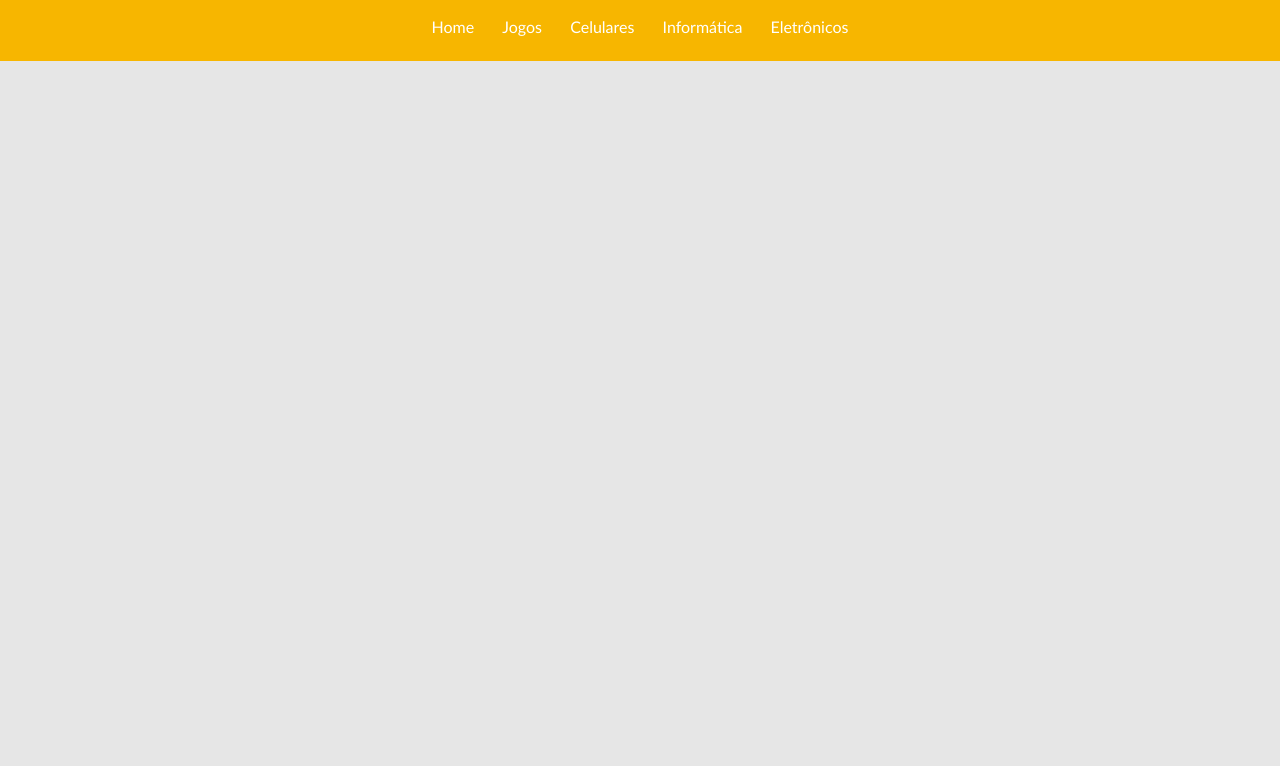
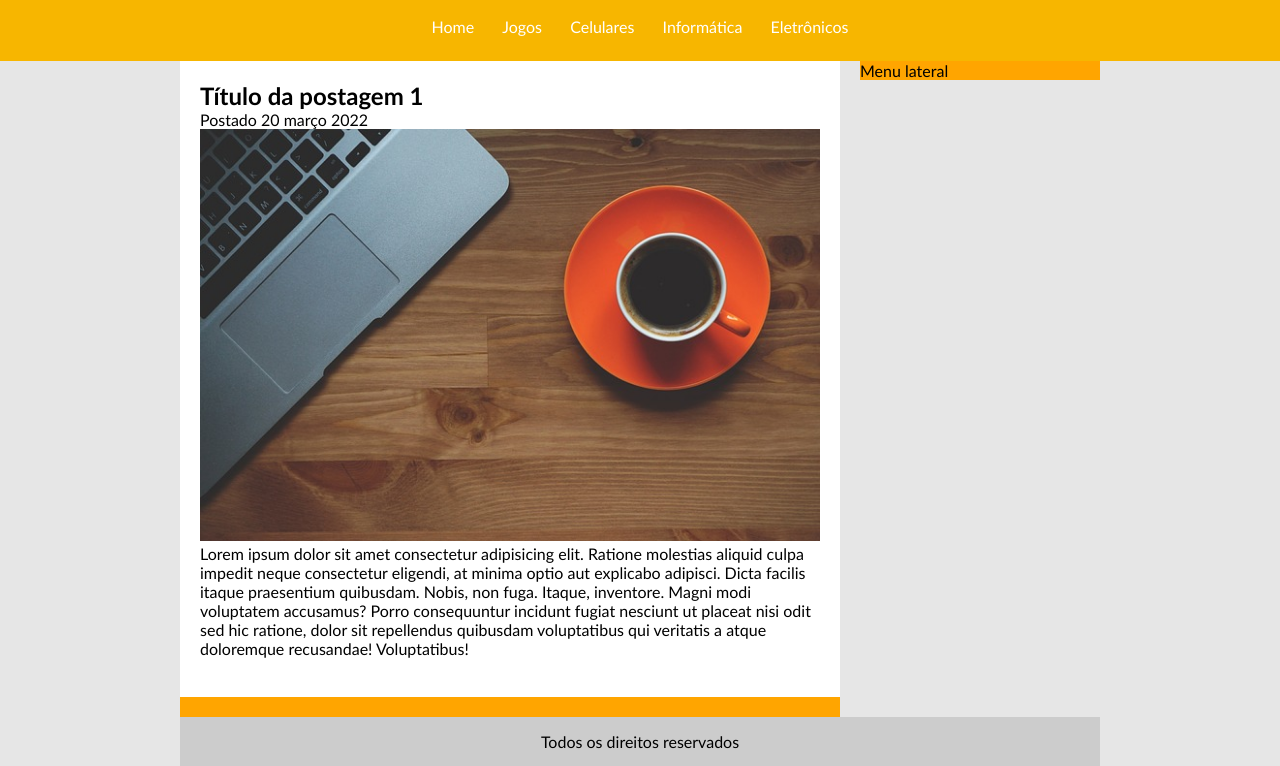
Before and after one commit to phtavaress/tecblog, a plain HTML site: page index.html in a window 1280 px wide. Shown: the part 76-842 px from the top of the page. Before the commit the page ends 800 px from the top, so only its background shows below. Drawn offline with Linux system fonts and the light colour scheme.

Commit message:
Implementação da area de postagem, menu lateral e rodape

```diff
--- a/css/estilo.css
+++ b/css/estilo.css
@@ -19,6 +19,38 @@ body {
 
 #area-logo, #area-menu {
     padding: 10px;
+}
+
+#area-principal {
+    width: 920px;
+    margin: 0 auto;
+}
+
+#area-postagens, #area-lateral {
+    background: orange;
+}
+
+#area-postagens {
+    width: 660px;
+    float: left;
+}
+
+#area-lateral {
+    width: 240px;
+    float: right;
+}
+
+.postagem {
+    padding: 20px;
+    margin-bottom: 20px;
+    background: white;
+}
+
+#rodape {
+    clear: both;
+    background: #CCC;
+    text-align: center;
+    padding: 15px;
 }
 
 /* Formatação do menu */
--- a/index.html
+++ b/index.html
@@ -1,11 +1,11 @@
 <!DOCTYPE html>
 <html lang="en">
   <head>
-    <meta charset="UTF-8">
-    <meta http-equiv="X-UA-Compatible" content="IE=edge">
-    <meta name="viewport" content="width=device-width, initial-scale=1.0">
+    <meta charset="UTF-8" />
+    <meta http-equiv="X-UA-Compatible" content="IE=edge" />
+    <meta name="viewport" content="width=device-width, initial-scale=1.0" />
     <title>TecBlog - O seu Blog de tecnologia</title>
-    <link rel="stylesheet" href="css/estilo.css">
+    <link rel="stylesheet" href="css/estilo.css" />
   </head>
   <body>
     <div id="area-cabecalho">
@@ -20,5 +20,27 @@
         <a href="eletronicos.html">Eletrônicos</a>
       </div>
     </div>
+    <div id="area-principal">
+      <div id="area-postagens">
+        <div class="postagem">
+          <h2>Título da postagem 1</h2>
+          <span>Postado 20 março 2022</span>
+          <img width="620px" src="imagens/imagem1.jpg" />
+          <p>
+            Lorem ipsum dolor sit amet consectetur adipisicing elit. Ratione
+            molestias aliquid culpa impedit neque consectetur eligendi, at
+            minima optio aut explicabo adipisci. Dicta facilis itaque
+            praesentium quibusdam. Nobis, non fuga. Itaque, inventore. Magni
+            modi voluptatem accusamus? Porro consequuntur incidunt fugiat
+            nesciunt ut placeat nisi odit sed hic ratione, dolor sit repellendus
+            quibusdam voluptatibus qui veritatis a atque doloremque recusandae!
+            Voluptatibus!
+          </p>
+          <a href="">Leia mais</a>
+        </div>
+      </div>
+      <div id="area-lateral">Menu lateral</div>
+      <div id="rodape">Todos os direitos reservados</div>
+    </div>
   </body>
 </html>
```
Lines whose indentation alone changed are shown as unchanged.
